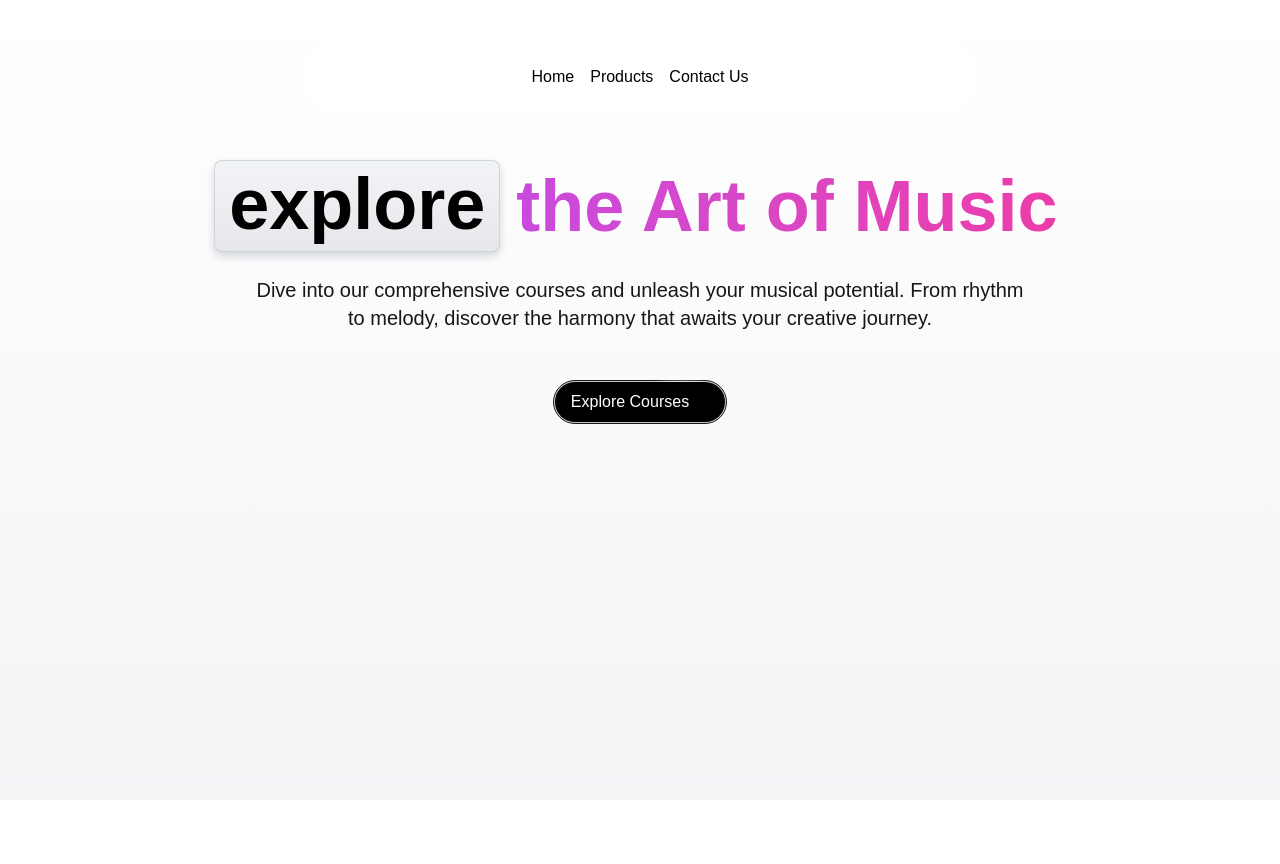
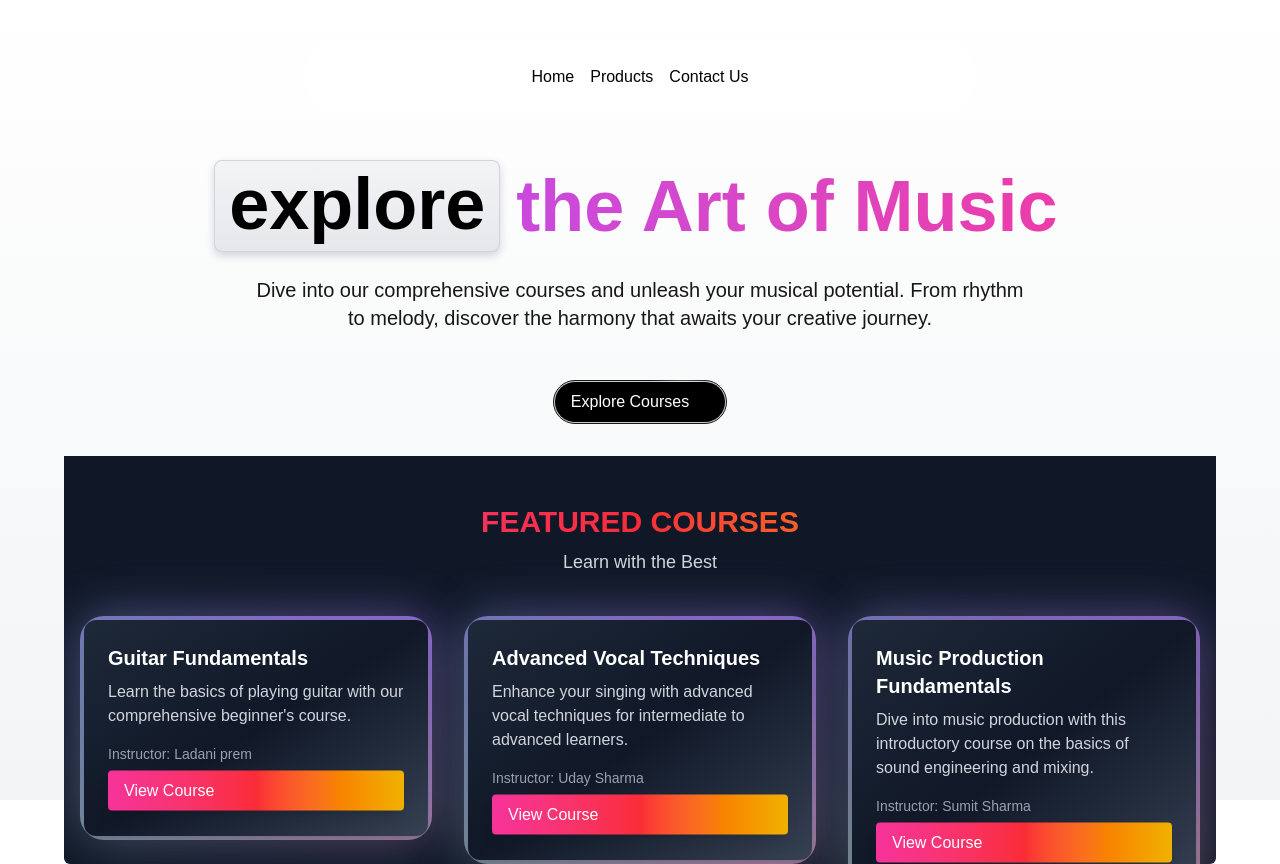
Before and after one commit to ladaniprem/01-musicnextjs, a Next.js app: page / in a window 1280 px wide. Before the commit the page ends 800 px from the top, so only its background shows below. Built offline with nearby package versions, Linux system fonts and the light colour scheme.

Commit message:
Add FeaturedCourses component, update HeroSection to include it, and create WhyChooseUs component with sticky scroll functionality; update course instructors in JSON data

```diff
--- a/src/app/components/FeaturedCorses.tsx
+++ b/src/app/components/FeaturedCorses.tsx
@@ -1,24 +1,68 @@
+'use client'
 import React from 'react'
 import { BackgroundGradient } from './ui/background-gradient'
-function FeaturedCorses() {
+import Link from 'next/link'
+import courseData from './data/music_courses.json'
+
+interface Course {
+  id: number,
+  title: string,
+  slug: string,
+  description: string,
+  instructor: string,
+  isFeatured: boolean,
+}
+
+function FeaturedCourses() {
+  const featuredCourses = courseData.courses.filter((course: Course) => course.isFeatured);
+
   return (
-    <div className='py-12 bg-gray-900 text-white'>
-      <BackgroundGradient />
-      <div className="">
-        <div className='text-center'>
-          <h2 className="text-3xl font-bold mb-2 animate-fade-in-down bg-gradient-to-r from-pink-500 via-red-500 to-yellow-500 bg-clip-text text-transparent">
-            FEATURED COURSES
-          </h2>
-          <p className="text-lg animate-fade-in-up text-gray-300">
-            Learn with the Best
-          </p>
+    <div className="py-12 px-4 bg-gray-900 text-white relative overflow-hidden">
+      <div className="text-center">
+        <h2 className="text-3xl font-bold mb-2 bg-gradient-to-r from-pink-500 via-red-500 to-yellow-500 bg-clip-text text-transparent animate-fade-in-down">
+          FEATURED COURSES
+        </h2>
+        <p className="text-lg text-gray-300 animate-fade-in-up">
+          Learn with the Best
+        </p>
+      </div>
+      <div className="mt-10 flex justify-center">
+        <div className="w-full max-w-7xl">
+          <div className="grid grid-cols-1 sm:grid-cols-2 lg:grid-cols-3 gap-8">
+            {featuredCourses.map((course: Course, idx) => (
+              <div key={course.id} className="relative h-full">
+                <BackgroundGradient>
+                  <div
+                    className="bg-gradient-to-br from-gray-800 via-gray-900 to-gray-700 rounded-xl p-6 shadow-lg flex flex-col h-full transition duration-500 hover:scale-105 hover:shadow-2xl animate-fade-in-up"
+                    style={{ animationDelay: `${idx * 100}ms` }}
+                  >
+                    <h3 className="text-xl font-bold mb-2">{course.title}</h3>
+                    <p className="text-gray-300 mb-4">{course.description}</p>
+                    <span className="text-sm text-gray-400 mb-2">Instructor: {course.instructor}</span>
+                    <Link
+                      href={`/courses/${course.slug}`}
+                      className="mt-auto inline-block px-4 py-2 bg-gradient-to-r from-pink-500 via-red-500 to-yellow-500 text-white rounded shadow-lg hover:scale-105 transition-transform duration-300 animate-bounce"
+                    >
+                      View Course
+                    </Link>
+                  </div>
+                </BackgroundGradient>
+              </div>
+            ))}
+          </div>
+          <div className="mt-20 text-center">
+            <Link
+              href="/courses"
+              className="inline-block px-6 py-3 bg-blue-600 text-white rounded-lg hover:bg-blue-700 transition-colors"
+            >
+              View All Courses
+            </Link>
+          </div>
+
         </div>
       </div>
-      <div className="">2</div>
-      <div className="">3</div>
     </div>
   )
- }
+}
 
-
-export default FeaturedCorses
+export default FeaturedCourses
--- a/src/app/components/HeroSection.tsx
+++ b/src/app/components/HeroSection.tsx
@@ -1,13 +1,16 @@
+'use client';
+import FeaturedCorses from "./FeaturedCorses";
 import { ContainerTextFlip } from "./ui/container-text-flip";
 import { HoverBorderGradient } from "./ui/hover-border-gradient";
 import { Spotlight } from "./ui/Spotlight";
+import WhyChooseUs from "./WhyChooseUs";
 
 
 export default function HeroSection() {
   return (
     <div>
       <Spotlight className="absolute inset-0 z-0" />
-      <div className="h-auto md:h-[40rem] w-full rounded-md flex-col items-center justify-center relative overflow-hidden mx-auto py-10 md:py-0">
+      <div className="h-screen w-full rounded-md flex-col items-center justify-center relative overflow-auto mx-auto py-10 md:py-0">
         <div className="p-4 relative z-10 w-full text-center mt-10 md:mt-20">
             <h1 className="text-4xl md:text-7xl font-bold mb-6 bg-clip-text text-transparent bg-gradient-to-r from-purple-500 to-pink-500 animate-fade-in-up flex items-center justify-center gap-2">
               <ContainerTextFlip />
@@ -28,6 +31,13 @@ export default function HeroSection() {
               </HoverBorderGradient>
           </div>
         </div>
+        <div className="w-full mt-4">
+          <FeaturedCorses />
+          <br/>
+          <br/>
+          <br/>
+      <WhyChooseUs/>
+        </div>
       </div>
     </div>
   )
--- /dev/null
+++ b/src/app/components/WhyChooseUs.tsx
@@ -0,0 +1,43 @@
+'use client';
+import { StickyScroll } from "./ui/sticky-scroll-reveal";
+const musicSchoolContent = [
+    {
+        title: "Expert Instructors",
+        description: "Learn from industry professionals with years of experience in music education.",
+        image: "https://images.unsplash.com/photo-1511671782779-c97d3d27a1d4?auto=format&fit=crop&w=600&q=80" // Person with headphones (music studio)
+    },
+    {
+        title: "Comprehensive Curriculum",
+        description: "Our courses cover everything from basic theory to advanced techniques.",
+        image: "https://images.unsplash.com/photo-1515378791036-0648a3ef77b2?auto=format&fit=crop&w=600&q=80" // Sheet music
+    },
+    {
+        title: "Flexible Learning",
+        description: "Study at your own pace with our online and in-person classes.",
+        image: "https://images.unsplash.com/photo-1506744038136-46273834b3fb?auto=format&fit=crop&w=600&q=80" // Laptop and headphones
+    },
+    {
+        title: "Community Support",
+        description: "Join a vibrant community of music enthusiasts and get support from peers and mentors.",
+        image: "https://images.unsplash.com/photo-1465101046530-73398c7f28ca?auto=format&fit=crop&w=600&q=80" // Group playing music
+    },
+    {
+        title: "State-of-the-Art Facilities",
+        description: "Access to top-notch instruments and recording studios for hands-on learning.",
+        image: "https://images.unsplash.com/photo-1464983953574-0892a716854b?auto=format&fit=crop&w=600&q=80" // Recording studio
+    },
+    {
+        title: "Career Opportunities",
+        description: "Get guidance on building a successful career in music with our career services.",
+        image: "https://images.unsplash.com/photo-1454023492550-5696f8ff10e1?auto=format&fit=crop&w=600&q=80" // Microphone on stage
+    }
+]
+function WhyChooseUs() {
+  return (
+    <div>
+        <StickyScroll content={musicSchoolContent} />
+    </div>
+  )
+}
+
+export default WhyChooseUs
--- a/src/app/components/data/music_courses.json
+++ b/src/app/components/data/music_courses.json
@@ -6,7 +6,7 @@
         "slug": "guitar-fundamentals",
         "description": "Learn the basics of playing guitar with our comprehensive beginner's course.",
         "price": 99.99,
-        "instructor": "John Doe",
+        "instructor": "Ladani prem",
         "isFeatured": true,
         "image": "/courses/guitar.jpg"
       },
@@ -16,7 +16,7 @@
         "slug": "piano-for-beginners",
         "description": "Start your musical journey with foundational piano skills taught by expert instructors.",
         "price": 109.99,
-        "instructor": "Jane Smith",
+        "instructor": "patel Deep",
         "isFeatured": false,
         "image": "/courses/piano.jpg"
       },
@@ -26,7 +26,7 @@
         "slug": "advanced-vocal-techniques",
         "description": "Enhance your singing with advanced vocal techniques for intermediate to advanced learners.",
         "price": 119.99,
-        "instructor": "Emily Johnson",
+        "instructor": "Uday Sharma",
         "isFeatured": true,
         "image": "/courses/vocalist.jpg"
       },
@@ -36,7 +36,7 @@
         "slug": "drumming-mastery",
         "description": "Master the drums with our comprehensive course covering all skill levels.",
         "price": 129.99,
-        "instructor": "Mike Brown",
+        "instructor": "Maya Patel",
         "isFeatured": false,
         "image": "/courses/drumming.jpg"
       },
@@ -46,7 +46,7 @@
         "slug": "jazz-improvisation",
         "description": "Learn the art of jazz improvisation with this course designed for all levels.",
         "price": 139.99,
-        "instructor": "Chris Davis",
+        "instructor": "smith Ranpariya",
         "isFeatured": false,
         "image": "/courses/jazz.jpg"
       },
@@ -56,7 +56,7 @@
         "slug": "music-production-fundamentals",
         "description": "Dive into music production with this introductory course on the basics of sound engineering and mixing.",
         "price": 149.99,
-        "instructor": "Alex Wilson",
+        "instructor": "Sumit Sharma",
         "isFeatured": true,
         "image": "/courses/music-prod.jpg"
       },
@@ -66,7 +66,7 @@
         "slug": "songwriting-essentials",
         "description": "Learn the essentials of songwriting to express your musical creativity.",
         "price": 159.99,
-        "instructor": "Samantha Miller",
+        "instructor": "Yash Suthar",
         "isFeatured": false,
         "image": "/courses/song-writing.jpg"
       },
@@ -76,7 +76,7 @@
         "slug": "electronic-music-production",
         "description": "Create compelling electronic music with our course designed for beginners to advanced users.",
         "price": 169.99,
-        "instructor": "Luke Harris",
+        "instructor": "Aarav Patel",
         "isFeatured": true,
         "image": "/courses/music-prod.jpg"
       },
@@ -86,7 +86,7 @@
         "slug": "classical-music-history",
         "description": "Explore the rich history of classical music from its origins to the present day.",
         "price": 179.99,
-        "instructor": "Grace Lee",
+        "instructor": "Ananya Desai",
         "isFeatured": false,
         "image": "/courses/classical-music.jpg"
       },
@@ -96,7 +96,7 @@
         "slug": "blues-guitar-techniques",
         "description": "Discover the techniques of blues guitar to add soul and depth to your playing.",
         "price": 189.99,
-        "instructor": "Ethan Moore",
+        "instructor": "Rajesh Kumar",
         "isFeatured": true,
         "image": "/courses/blues.jpg"
       }
--- /dev/null
+++ b/src/app/components/ui/sticky-scroll-reveal.tsx
@@ -0,0 +1,106 @@
+"use client";
+import React, { useRef } from "react";
+import { useMotionValueEvent, useScroll } from "motion/react";
+import { motion } from "motion/react";
+import { cn } from "@/app/lib/utils";
+
+export const StickyScroll = ({
+  content,
+  contentClassName,
+}: {
+  content: {
+    title: string;
+    description: string;
+    content?: React.ReactNode | React.ReactNode[];
+    image?: string; // Add image property
+  }[];
+  contentClassName?: string;
+}) => {
+  const [activeCard, setActiveCard] = React.useState(0);
+  const ref = useRef(null);
+  const { scrollYProgress } = useScroll({
+    container: ref,
+    offset: ["start start", "end start"],
+  });
+  const cardLength = content.length;
+
+  useMotionValueEvent(scrollYProgress, "change", (latest) => {
+    const cardsBreakpoints = content.map((_, index) => index / cardLength);
+    const closestBreakpointIndex = cardsBreakpoints.reduce(
+      (acc, breakpoint, index) => {
+        const distance = Math.abs(latest - breakpoint);
+        if (distance < Math.abs(latest - cardsBreakpoints[acc])) {
+          return index;
+        }
+        return acc;
+      },
+      0,
+    );
+    setActiveCard(closestBreakpointIndex);
+  });
+
+  const backgroundColors = [
+    "#0f172a", // slate-900
+    "#000000", // black
+    "#171717", // neutral-900
+  ];
+
+  return (
+    <motion.div
+      animate={{
+        backgroundColor: backgroundColors[activeCard % backgroundColors.length],
+      }}
+      className="relative flex h-[30rem] justify-center space-x-10 overflow-y-auto rounded-md p-10"
+      ref={ref}
+    >
+      <div className="div relative flex items-start px-4">
+        <div className="max-w-2xl">
+          {content.map((item, index) => (
+            <div key={item.title + index} className="my-20">
+              <motion.h2
+                initial={{
+                  opacity: 0,
+                }}
+                animate={{
+                  opacity: activeCard === index ? 1 : 0.3,
+                }}
+                className="text-2xl font-bold text-slate-100"
+              >
+                {item.title}
+              </motion.h2>
+              <motion.p
+                initial={{
+                  opacity: 0,
+                }}
+                animate={{
+                  opacity: activeCard === index ? 1 : 0.3,
+                }}
+                className="text-kg mt-10 max-w-sm text-slate-300"
+              >
+                {item.description}
+              </motion.p>
+            </div>
+          ))}
+          <div className="h-40" />
+        </div>
+      </div>
+      <div
+        style={
+          content[activeCard].image
+            ? {
+                backgroundImage: `url(${content[activeCard].image})`,
+                backgroundSize: "cover",
+                backgroundPosition: "center",
+              }
+            : {}
+        }
+        className={cn(
+          "sticky top-10 hidden h-60 w-80 overflow-hidden rounded-md bg-white lg:block",
+          contentClassName,
+        )}
+      >
+        {content[activeCard].content ?? null}
+      </div>
+    </motion.div>
+  );
+};
```
